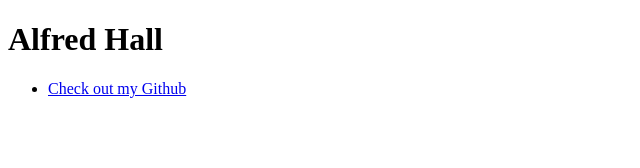
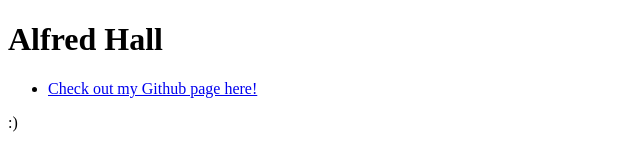
Before and after one commit to alfredhall/alfredhall.github.io, a plain HTML site: page index.html in a window 1280 px wide. Shown: the whole page, without its empty margins (0-640 px from the left). Drawn offline with Linux system fonts and the light colour scheme.

Commit message:
Update index.html

```diff
--- a/index.html
+++ b/index.html
@@ -11,8 +11,11 @@
     </div>
     <div id="aSide">
         <ul id="menu">
-            <li><a href="https://github.com/alfredhall">Check out my Github</a></li>
+            <li><a href="https://github.com/alfredhall">Check out my Github page here!</a></li>
         </ul>
     </div>
+
+    :)
+
 </body>
 </html>
```
